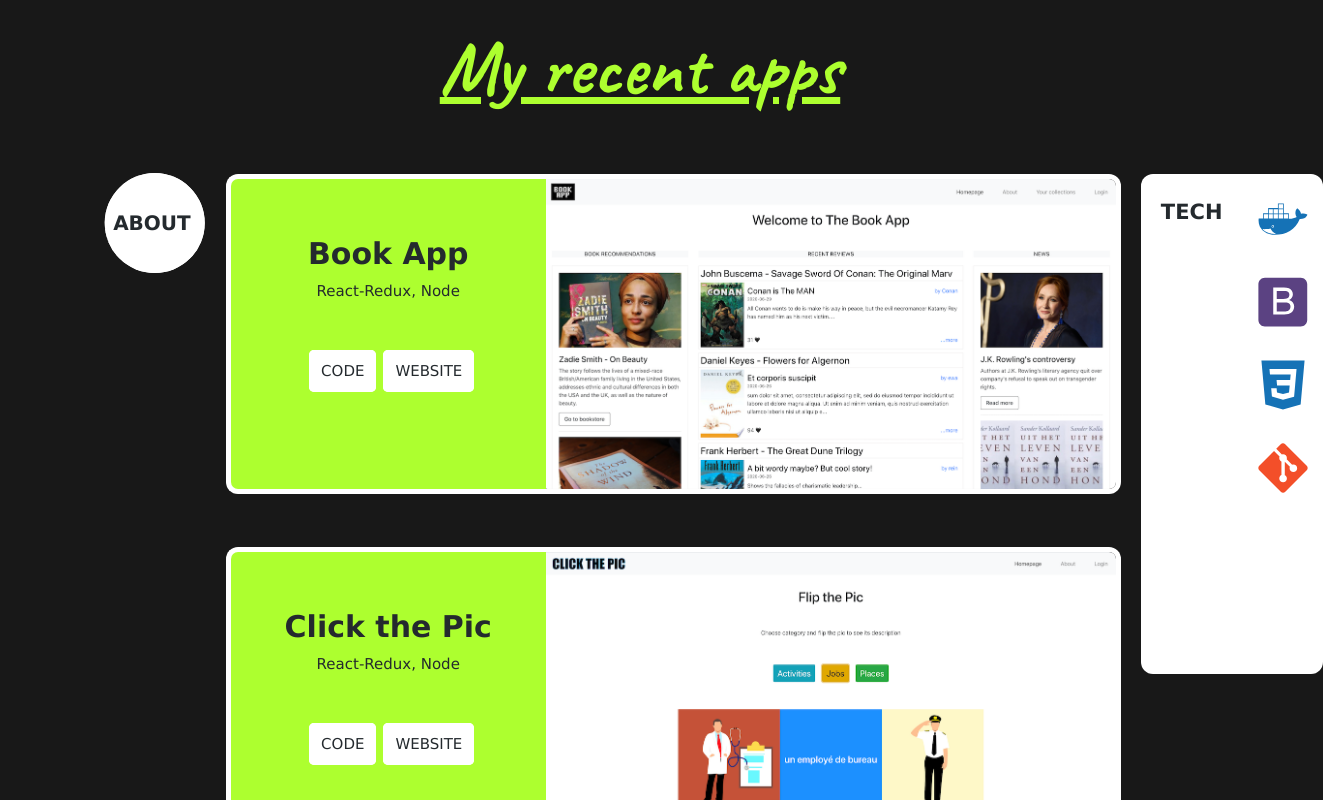
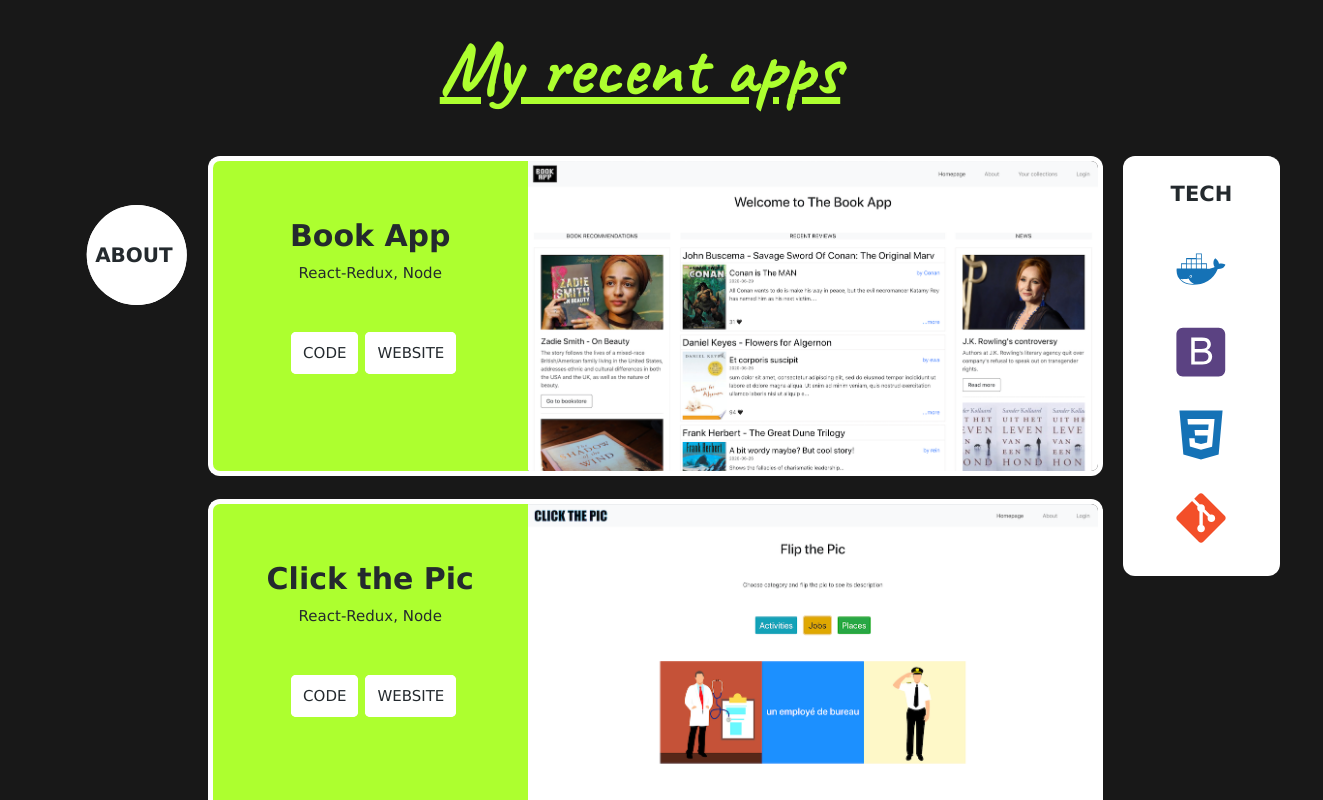
Before and after one commit to ewa-mi/projects, a Vue app: page / in a window 1280 px wide. Shown: the top 800 px of the page, 1323 px wide, since content can reach past the window. Built offline with nearby package versions, Linux system fonts and the light colour scheme.

Commit message:
add styles

```diff
--- a/src/App.vue
+++ b/src/App.vue
@@ -3,11 +3,12 @@
     <Header />
     <div class="grid">
       <Info />
-      <Projects v-bind:projects="projects" />
-      <div class="rightSidebar">
-        <h1 class="tech">TECH</h1>
-
-        <Skills v-bind:skills="skills" class="skills" />
+      <Projects v-bind:projects="projects" class="projects" />
+      <div class="rightSidebarWrapper">
+        <div class="rightSidebar">
+          <h1 class="tech">TECH</h1>
+          <Skills v-bind:skills="skills" class="skills" />
+        </div>
       </div>
     </div>
     <Footers v-bind:footers="footers" class="footers" />
@@ -114,7 +115,6 @@ body {
   font-family: "Lucida Sans", "Lucida Sans Regular", "Lucida Grande",
     "Lucida Sans Unicode", Geneva, Verdana, sans-serif;
   line-height: 1;
-
   background-color: rgb(24, 24, 24);
 }
 
@@ -122,7 +122,7 @@ body {
   display: grid;
   grid-template-columns: 1fr 2fr 1fr;
   grid-gap: 20px;
-  padding: 18px;
+  margin-top: 50px;
 }
 
 .footers {
@@ -132,11 +132,11 @@ body {
 
 .rightSidebar {
   display: flex;
+  flex-direction: column;
   background-color: white;
-  margin-top: 50px;
   border-radius: 12px;
-  height: 500px;
-  justify-content: center;
+  align-items: center;
+  padding: 20px 0;
 }
 
 .tech {
@@ -144,6 +144,6 @@ body {
   line-height: 1.8;
   color: #242a2e;
   text-align: center;
-  padding: 20px;
+  padding-bottom: 10px;
 }
 </style>
--- a/src/components/ProjectItem.vue
+++ b/src/components/ProjectItem.vue
@@ -31,7 +31,6 @@ export default {
 .cards-area {
   display: flex;
   justify-content: center;
-  margin-top: 50px;
 }
 
 .project-item {
@@ -89,6 +88,7 @@ export default {
 }
 
 .demoImg:hover {
+  filter: grayscale(100%) brightness(90%);
   transition: ease-out 0.4s;
   transition: ease-out 0.4s;
 }
--- a/src/components/Projects.vue
+++ b/src/components/Projects.vue
@@ -1,6 +1,10 @@
 <template>
   <div>
-    <div v-bind:key="project.id" v-for="project in projects">
+    <div
+      v-bind:key="project.id"
+      v-for="project in projects"
+      class="card-area-wrapper"
+    >
       <ProjectItem v-bind:project="project" />
     </div>
   </div>
@@ -18,4 +22,8 @@ export default {
 };
 </script>
 
-<style scoped></style>
+<style scoped>
+.card-area-wrapper {
+  margin-bottom: 20px;
+}
+</style>
```
